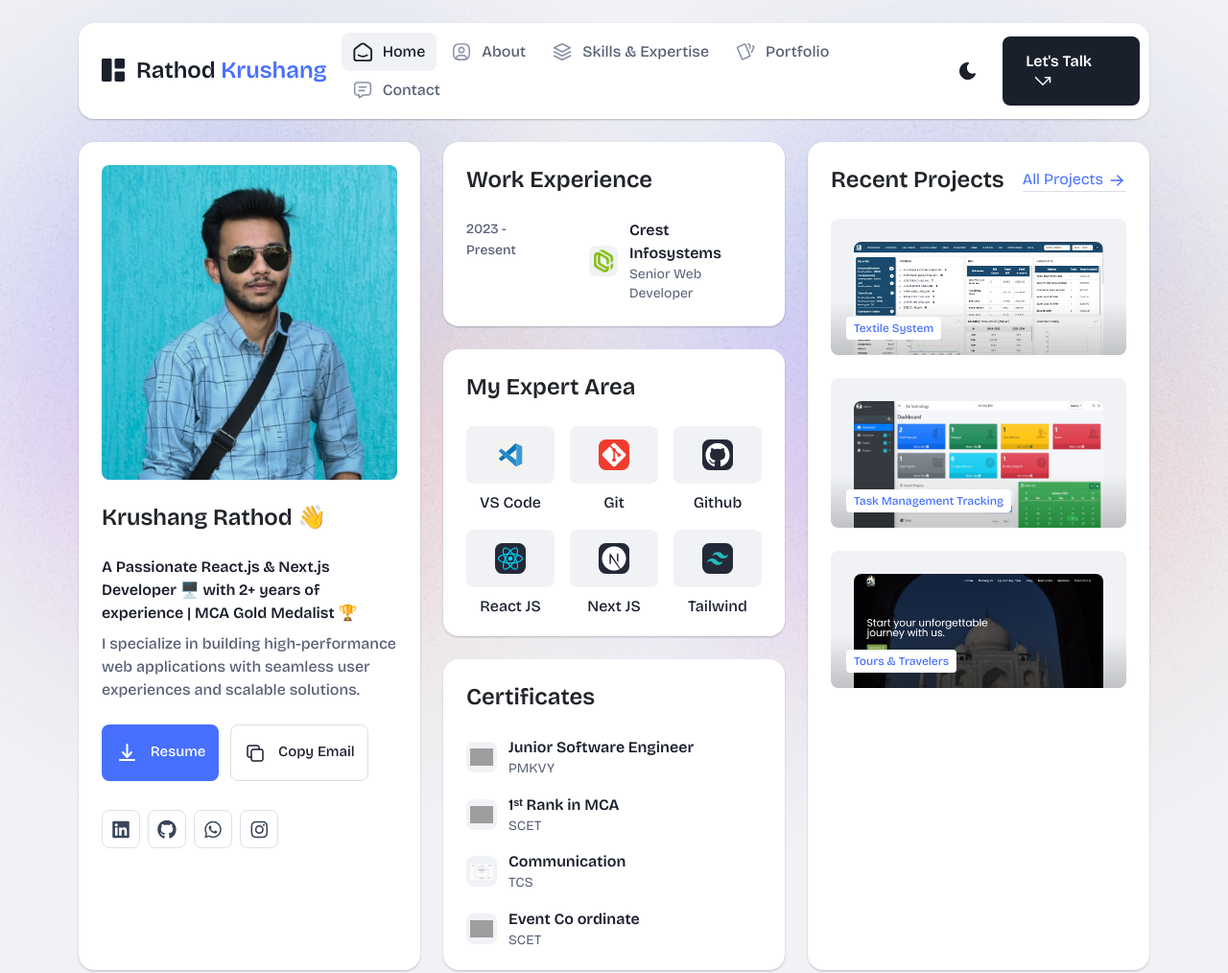
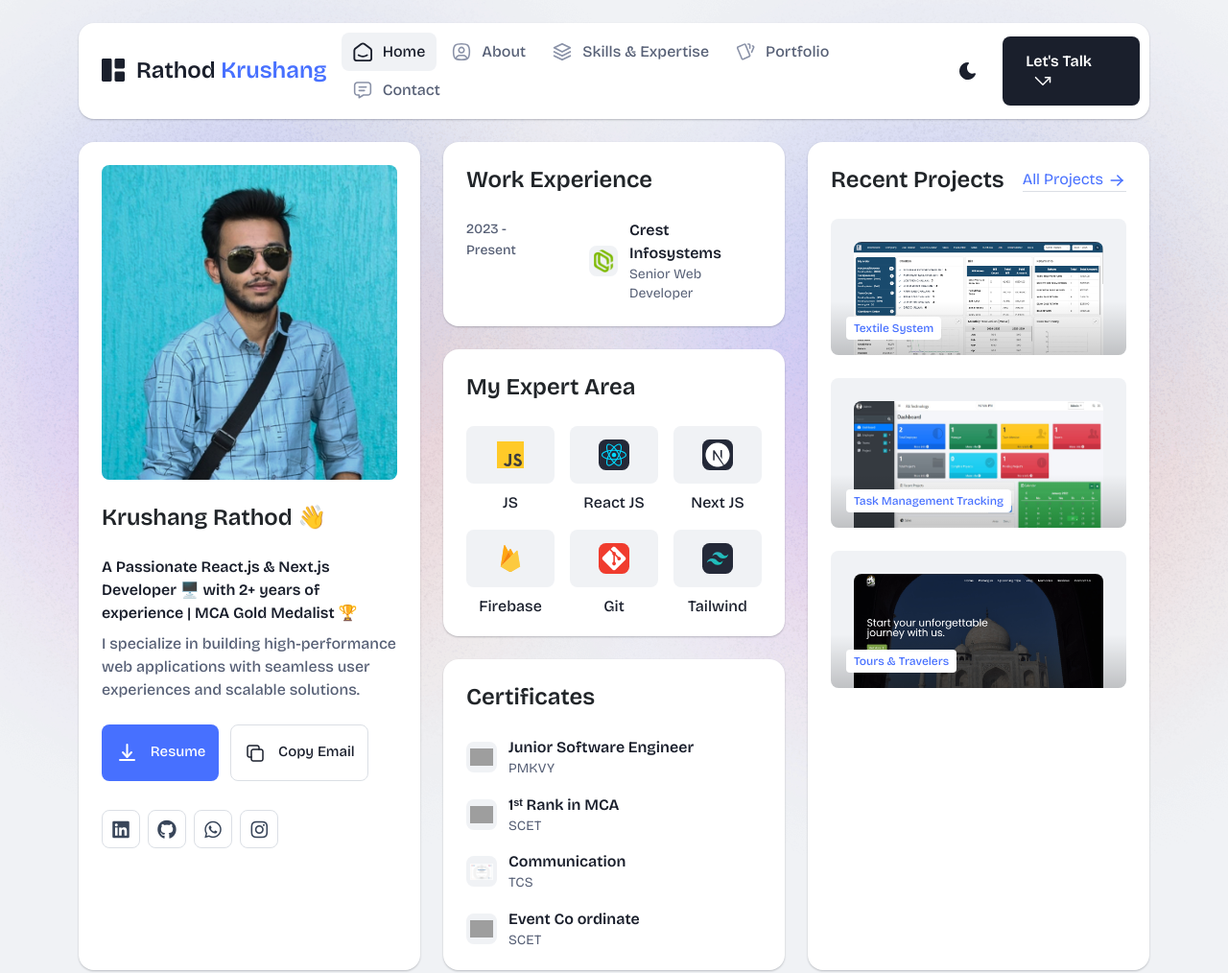
Before and after one commit to RK8998/My-Portfolio, a plain HTML site: page index.html in a window 1280 px wide. Shown: the top 1014 px of the page at 96% size. Drawn offline with nearby package versions, Linux system fonts and the light colour scheme; grey boxes are pictures that could not be loaded.

Commit message:
add firebase skill in portfolio.

```diff
--- a/index.html
+++ b/index.html
@@ -449,13 +449,47 @@
                           <div class="col-xl-4 col-md-4 col-sm-6 col-6">
                             <div class="expertise-item">
                               <div class="image text-center">
-                                <img src="assets/img/icons/vscode-light.svg" alt="figma">
+                                <img src="assets/img/icons/js.svg" alt="micro">
                               </div>
                               <div class="text">
-                                <h4 class="title">VS Code</h4>
+                                <h4 class="title">JS</h4>
                               </div>
                             </div>
                           </div>
+
+                          <div class="col-xl-4 col-md-4 col-sm-6 col-6">
+                            <div class="expertise-item">
+                              <div class="image text-center">
+                                <img src="assets/img/icons/react.svg" alt="framer">
+                              </div>
+                              <div class="text">
+                                <h4 class="title">React JS</h4>
+                              </div>
+                            </div>
+                          </div>
+
+                          <div class="col-xl-4 col-md-4 col-sm-6 col-6">
+                            <div class="expertise-item">
+                              <div class="image text-center">
+                                <img src="assets/img/icons/nextjs.svg" alt="webflow">
+                              </div>
+                              <div class="text">
+                                <h4 class="title">Next JS</h4>
+                              </div>
+                            </div>
+                          </div>
+
+                          <div class="col-xl-4 col-md-4 col-sm-6 col-6">
+                            <div class="expertise-item">
+                              <div class="image text-center">
+                                <img src="assets/img/icons/firebase.svg" alt="figma">
+                              </div>
+                              <div class="text">
+                                <h4 class="title">Firebase</h4>
+                              </div>
+                            </div>
+                          </div>
+
                           <div class="col-xl-4 col-md-4 col-sm-6 col-6">
                             <div class="expertise-item">
                               <div class="image text-center">
@@ -466,36 +500,7 @@
                               </div>
                             </div>
                           </div>
-                          <div class="col-xl-4 col-md-4 col-sm-6 col-6">
-                            <div class="expertise-item">
-                              <div class="image text-center">
-                                <img src="assets/img/icons/github.svg" alt="micro">
-                              </div>
-                              <div class="text">
-                                <h4 class="title">Github</h4>
-                              </div>
-                            </div>
-                          </div>
-                          <div class="col-xl-4 col-md-4 col-sm-6 col-6">
-                            <div class="expertise-item">
-                              <div class="image text-center">
-                                <img src="assets/img/icons/react.svg" alt="framer">
-                              </div>
-                              <div class="text">
-                                <h4 class="title">React JS</h4>
-                              </div>
-                            </div>
-                          </div>
-                          <div class="col-xl-4 col-md-4 col-sm-6 col-6">
-                            <div class="expertise-item">
-                              <div class="image text-center">
-                                <img src="assets/img/icons/nextjs.svg" alt="webflow">
-                              </div>
-                              <div class="text">
-                                <h4 class="title">Next JS</h4>
-                              </div>
-                            </div>
-                          </div>
+
                           <div class="col-xl-4 col-md-4 col-sm-6 col-6">
                             <div class="expertise-item">
                               <div class="image text-center">
```
Also changed, not shown: skills.html (+20 -2 lines), assets/img/icons/firebase.svg (added), assets/img/icons/js.svg (added), assets/img/skills/firebase.svg (added).
